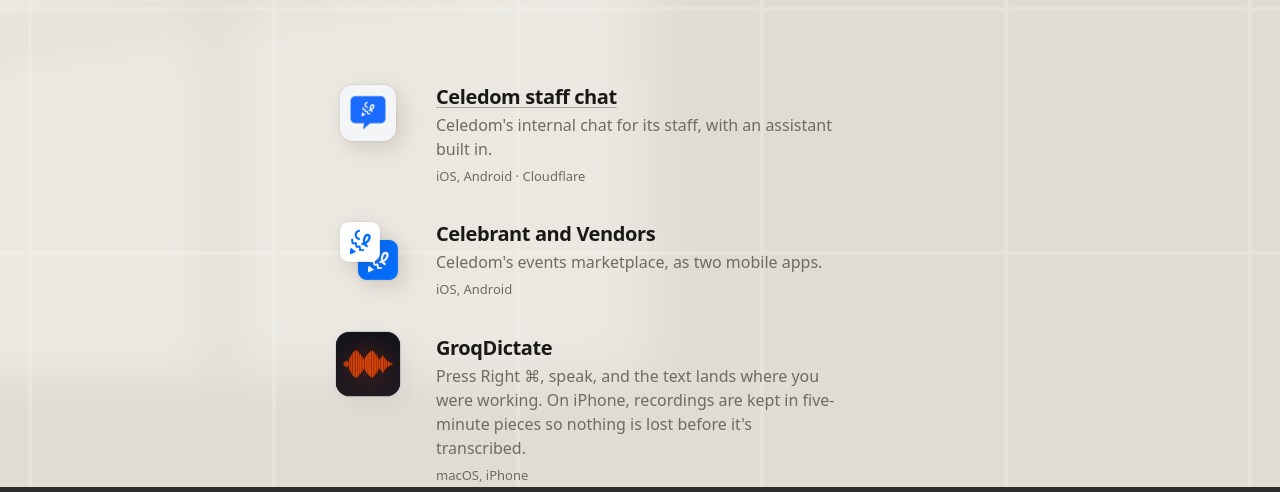
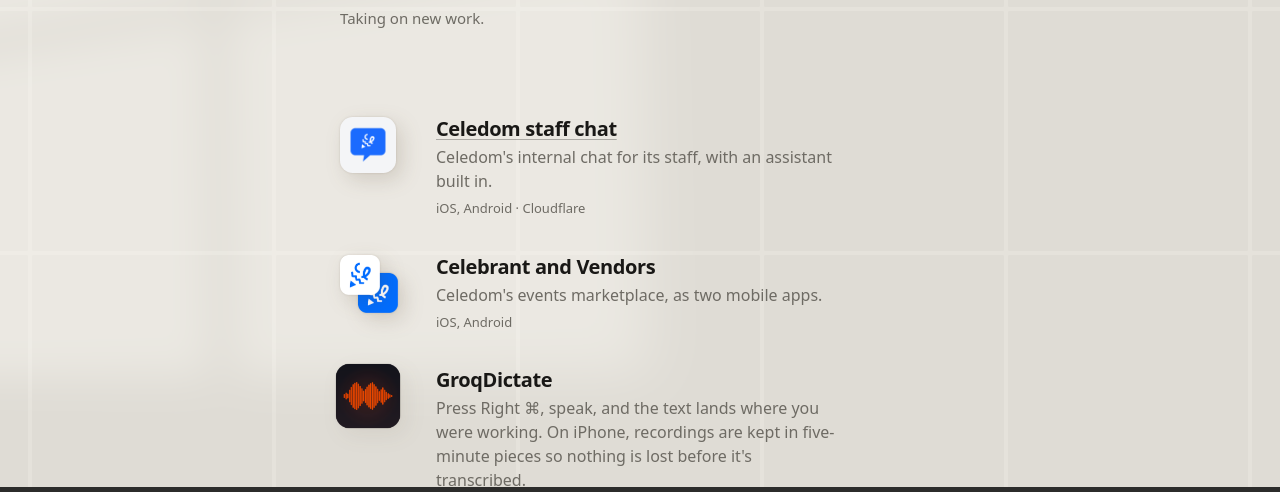
Before and after one commit to emmanuelchucks/emmanuelchucks.com, an Astro site: page /looks/lit in a window 1280 px wide. Shown: the part 269-761 px from the top of the page. Built offline with nearby package versions, Linux system fonts and the light colour scheme; Astro itself is replaced by a stand-in of ours; a web font is replaced by a local one.

Commit message:
Try a quiet 'Taking on new work' line under the contact links

```diff
--- a/src/pages/looks/lit.astro
+++ b/src/pages/looks/lit.astro
@@ -32,6 +32,7 @@
         {contact.map((c) => <li><a href={c.href}>{c.label}</a></li>)}
         <li class="place">{intro.place}</li>
       </ul>
+      <p class="open">Taking on new work.</p>
     </header>
 
     <ol class="work" aria-label="Work">
@@ -101,6 +102,7 @@
   .line { margin-top: 8px; color: var(--muted); font-size: 17px; }
   .contact { grid-column: 1 / -1; display: flex; flex-wrap: wrap; gap: 6px 22px; margin-top: 24px; font-weight: 600; }
   .place { color: var(--muted); font-weight: 400; }
+  .open { grid-column: 1 / -1; margin-top: 10px; color: var(--muted); font-size: 15px; }
 
   /* The work, each led by its app icon. The icons are the page's only colour. */
   .work { margin-top: 88px; display: grid; gap: 36px; }
```
